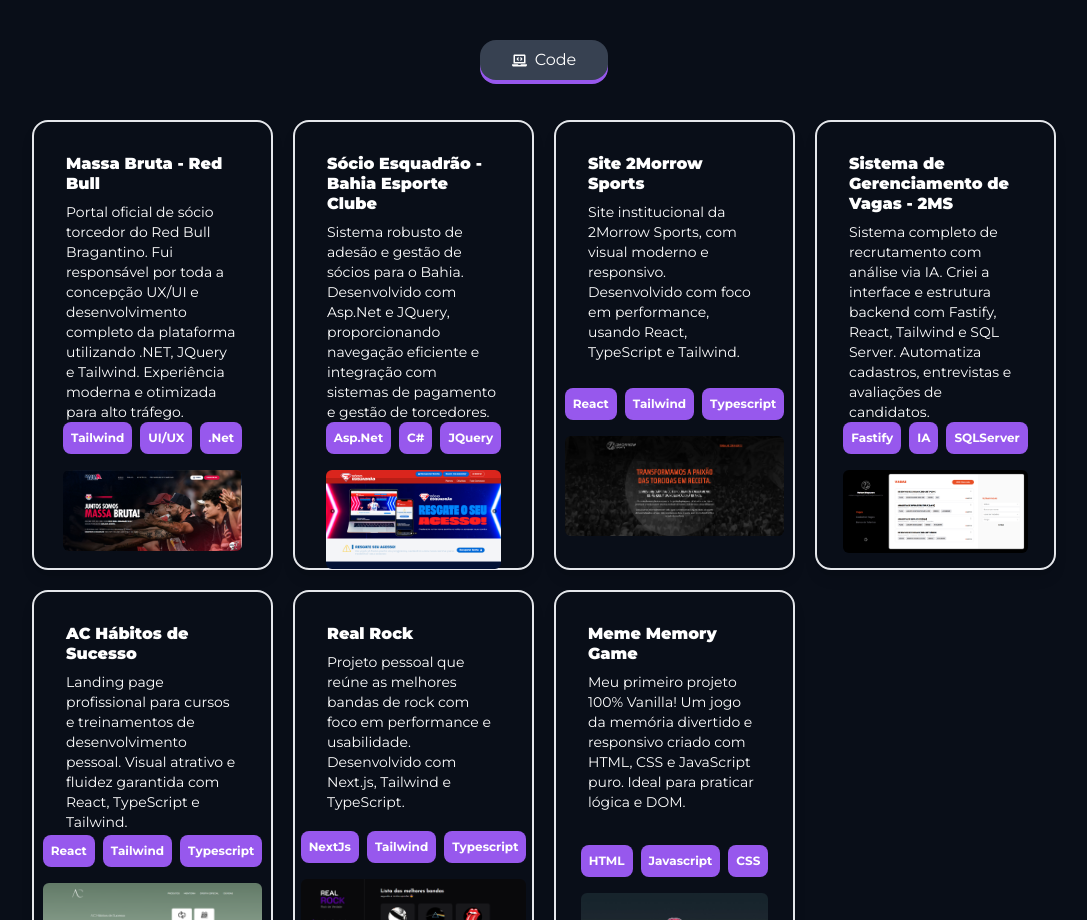
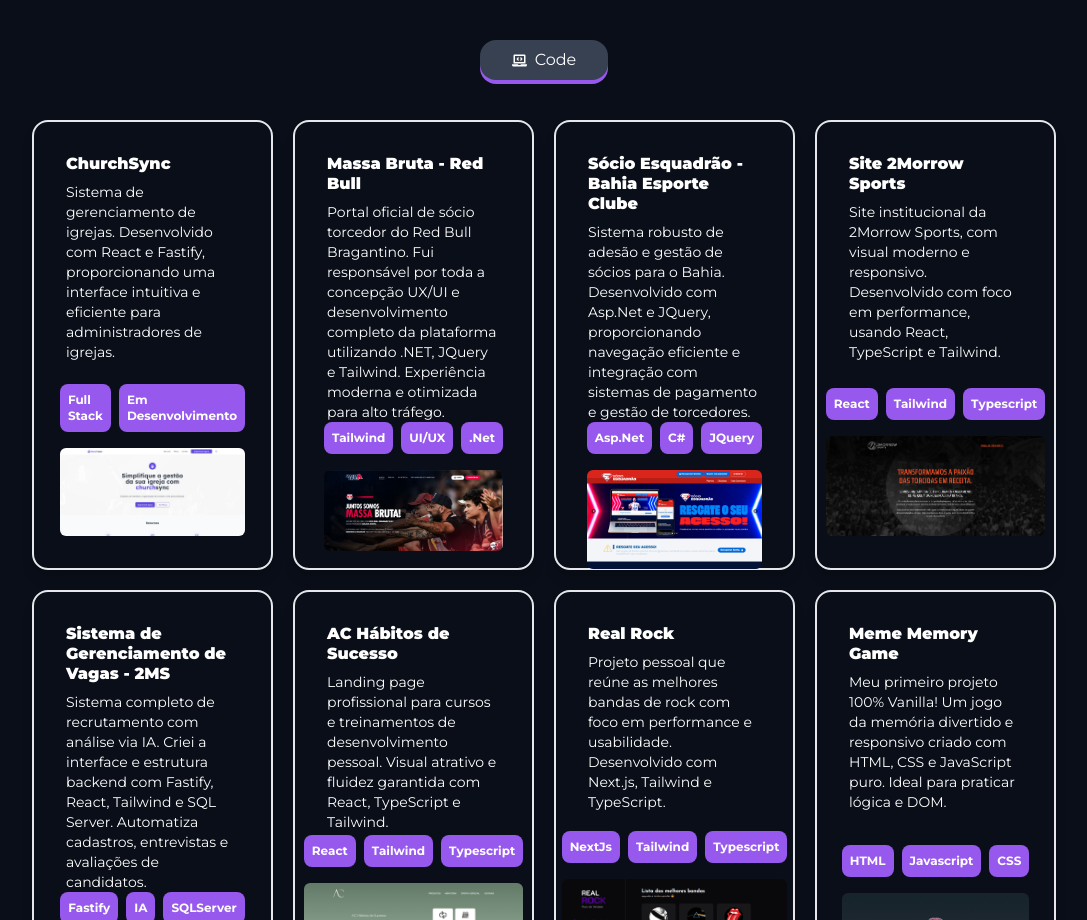
Before and after one commit to ValenteJoao/Portfolio, a React (Vite) app: page / in a window 1280 px wide. Shown: the part 1720-2640 px from the top of the page, without its empty margins (96-1183 px from the left). Built offline with nearby package versions, Linux system fonts and the light colour scheme.

Commit message:
novo item

```diff
--- a/src/layout/Projects.tsx
+++ b/src/layout/Projects.tsx
@@ -10,6 +10,7 @@
 import achabitos from "../assets/ac-habitos.png";
 import empresa2ms from "../assets/2ms.png";
 import vagas from "../assets/vagas-2ms.png";
+import churchsync from "../assets/churchsync.jpeg";
 import Loader from "../components/loader";
 
 export function Projects() {
@@ -18,6 +19,16 @@
   const [loading, setLoading] = useState(true);
 
   const projetosCode: Projeto[] = [
+    {
+      id: 8,
+      nome: "ChurchSync",
+      descricao:
+        "Sistema de gerenciamento de igrejas. Desenvolvido com React e Fastify, proporcionando uma interface intuitiva e eficiente para administradores de igrejas.",
+      foto: churchsync,
+      tecnologia1: "Full Stack",
+      tecnologia2: "Em Desenvolvimento",
+      link: "",
+    },
     {
       id: 2,
       nome: "Massa Bruta - Red Bull",
```
Also changed, not shown: src/assets/churchsync.jpeg (added).
